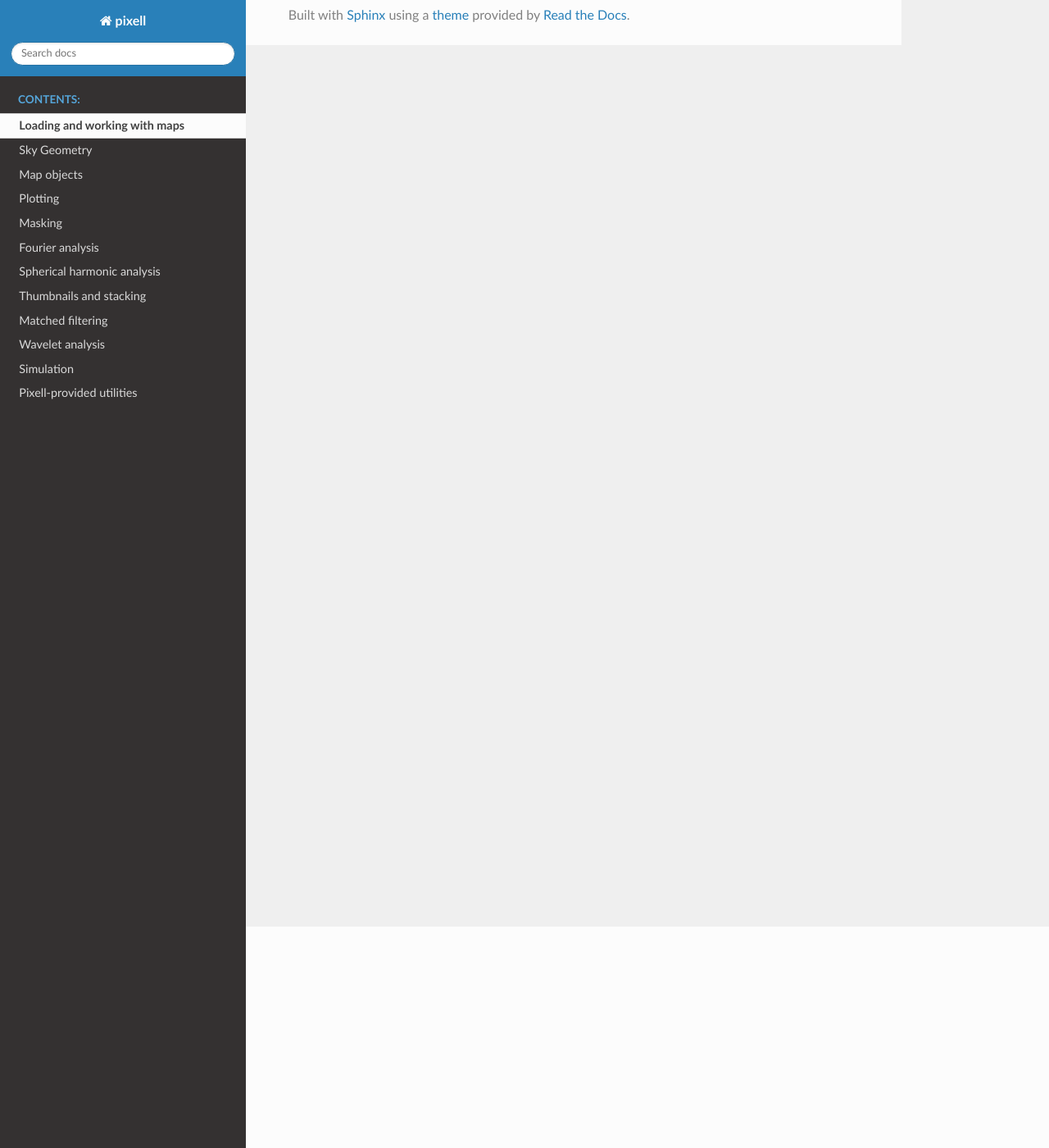
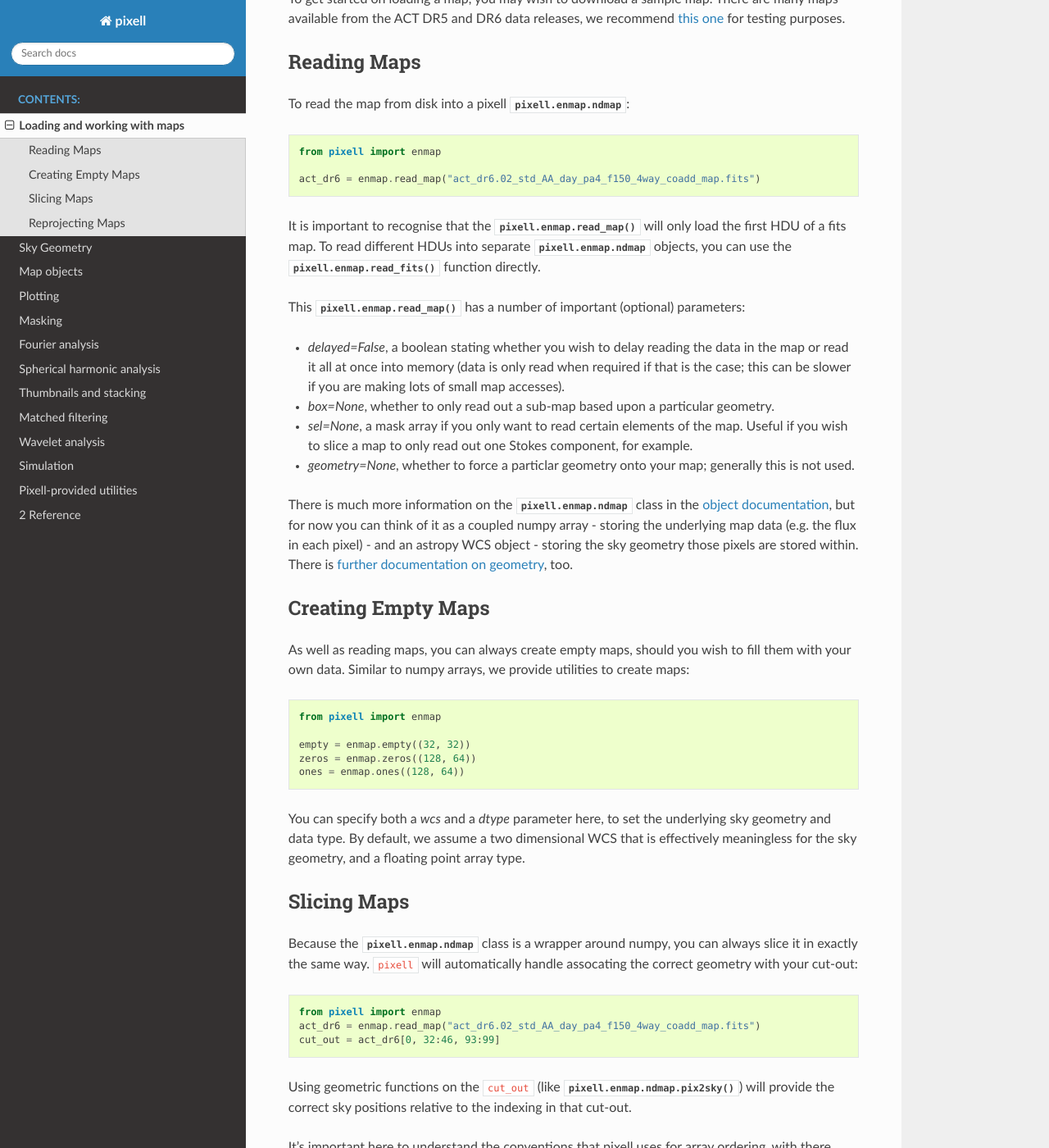
Before and after one commit to simonsobs/pixell, a Sphinx documentation site: the page built from docs/loading.rst, in a window 1280 px wide and 1400 px high, scrolled down 270 px. Shown: the whole window at 82% size. Built offline with Sphinx 7.4.7 and the Read the Docs theme 3.1.0, drawn with Linux system fonts in a browser that asks for light colours; some of the changed text lies outside the part shown.

Commit message:
Added intro to loading and working with maps (#304)
* Added intro to loading and working with maps

* Add more info about map i/o

* Fix typo in cross-link

```diff
--- a/docs/index.rst
+++ b/docs/index.rst
@@ -17,6 +17,7 @@ Welcome to pixell's documentation!
    wavelet
    simulation
    utilities
+   reference
 
 Indices and tables
 ==================
--- a/docs/loading.rst
+++ b/docs/loading.rst
@@ -1,2 +1,126 @@
 Loading and working with maps
 =============================
+
+:py:mod:`pixell` is a library designed around the manipulation, creation, and analysis of map
+products, primarily those from CMB surveys like ACT and SO. Pixell can load maps in three
+major formats: fits, HDF5, and serialized numpy arrays, though the latter is generally
+discouraged.
+
+To get started on loading a map, you may wish to download a sample map. There are many
+maps available from the ACT DR5 and DR6 data releases, we recommend
+`this one <https://lambda.gsfc.nasa.gov/data/act/maps/published/act_dr6.02_std_AA_day_pa4_f150_4way_coadd_map.fits>`_
+for testing purposes.
+
+Reading Maps
+------------
+
+To read the map from disk into a pixell :py:class:`pixell.enmap.ndmap`:
+
+.. code-block:: python
+
+    from pixell import enmap
+
+    act_dr6 = enmap.read_map("act_dr6.02_std_AA_day_pa4_f150_4way_coadd_map.fits")
+
+It is important to recognise that the :py:func:`pixell.enmap.read_map` will only load the first
+HDU of a fits map. To read different HDUs into separate
+:py:class:`pixell.enmap.ndmap` objects, you can use the
+:py:func:`pixell.enmap.read_fits` function directly.
+
+This :py:func:`pixell.enmap.read_map` has a number of important (optional) parameters:
+
+- `delayed=False`, a boolean stating whether you wish to delay reading the data
+  in the map or read it all at once into memory (data is only read when required
+  if that is the case; this can be slower if you are making lots of small map
+  accesses).
+- `box=None`, whether to only read out a sub-map based upon a particular geometry.
+- `sel=None`, a mask array if you only want to read certain elements of the map. Useful
+  if you wish to slice a map to only read out one Stokes component, for example.
+- `geometry=None`, whether to force a particlar geometry onto your map; generally
+  this is not used.
+
+There is much more information on the :py:class:`pixell.enmap.ndmap` class in the
+:doc:`object documentation <./objects>`, but for now you can think of it as a coupled
+numpy array - storing the underlying map data (e.g. the flux in each pixel) - and an
+astropy WCS object - storing the sky geometry those pixels are stored within. There is
+:doc:`further documentation on geometry <./geometry>`, too.
+
+Creating Empty Maps
+-------------------
+
+As well as reading maps, you can always create empty maps, should you wish to fill
+them with your own data. Similar to numpy arrays, we provide utilities to create
+maps:
+
+.. code-block:: python
+
+    from pixell import enmap
+
+    empty = enmap.empty((32, 32))
+    zeros = enmap.zeros((128, 64))
+    ones = enmap.ones((128, 64))
+
+You can specify both a `wcs` and a `dtype` parameter here, to set the underlying
+sky geometry and data type. By default, we assume a two dimensional WCS that is
+effectively meaningless for the sky geometry, and a floating point array type.
+
+Slicing Maps
+------------
+
+Because the :py:class:`pixell.enmap.ndmap` class is a wrapper around numpy, you
+can always slice it in exactly the same way. ``pixell`` will automatically handle
+assocating the correct geometry with your cut-out:
+
+.. code-block:: python
+
+    from pixell import enmap
+    act_dr6 = enmap.read_map("act_dr6.02_std_AA_day_pa4_f150_4way_coadd_map.fits")
+    cut_out = act_dr6[0, 32:46, 93:99]
+
+Using geometric functions on the ``cut_out`` (like :py:meth:`pixell.enmap.ndmap.pix2sky`)
+will provide the correct sky positions relative to the indexing in that cut-out.
+
+It's important here to understand the conventions that pixell uses for array ordering,
+with there being much more detail in the :doc:`documentation on geometry <./geometry>`.
+Generally, you can expect pixell's array indexing to occur in the following pattern:
+``[ARRAY, Dec, RA]``, with ``ARRAY`` corresponding to e.g. the stokes parameter, and
+``Dec`` and ``RA`` corresponding to pixel indicies in those axes on the sky.
+
+It's not always as easy as extracting a specific pixel value on the sky, though. Usually,
+you will know some *sky position* you wish to extract, and you'll need to convert
+that to pixel space. Thankfully, pixell contains utilities to do this for you:
+:py:func:`pixell.enmap.submap` and :py:meth:`pixell.enmap.ndmap.submap`. You will need
+to specify a box from a minimum dec and ra value, to a pair of maximum values - in radians.
+
+.. code-block:: python
+
+    from pixell import enmap
+    act_dr6 = enmap.read_map("act_dr6.02_std_AA_day_pa4_f150_4way_coadd_map.fits")
+    cut_out = act_dr6.submap(
+        [[-0.43, -1.02], [0.55, -0.93]]
+    )
+
+Reprojecting Maps
+-----------------
+
+Pixell is designed to work with maps using the CAR projection, i.e. such that each pixel
+is a square with a uniform side length across the sky (again, see :doc:`geometry <./geometry>`
+for more details). However, it is common to have maps in other pixelisations, like healpix -
+or need to retrieve them from healpix. Pixell provides utilities for this in
+:py:mod:`pixell.reproject`. Of particular interest will be
+:py:func:`pixell.reproject.map2healpix` and :py:func:`pixell.reproject.healpix2map`.
+
+To convert a pixell map to healpix:
+
+.. code-block:: python
+
+    from pixell import enmap
+    from pixell.reproject import map2healpix
+
+    act_dr6 = enmap.read_map("act_dr6.02_std_AA_day_pa4_f150_4way_coadd_map.fits")
+    healpix = map2healpix(act_dr6, nsize=8192)
+
+where ``healpix`` is now an ``nsize=8192`` healpix map. Doing such reprojections is
+by its very nature lossy, and should be treated with caution; reprojecting to healpix,
+performing an operation, and coming back to CAR (via :py:func:`pixell.reproject.healpix2map`)
+will introduce reprojection artifacts and may impact the results of your analysis.
```
